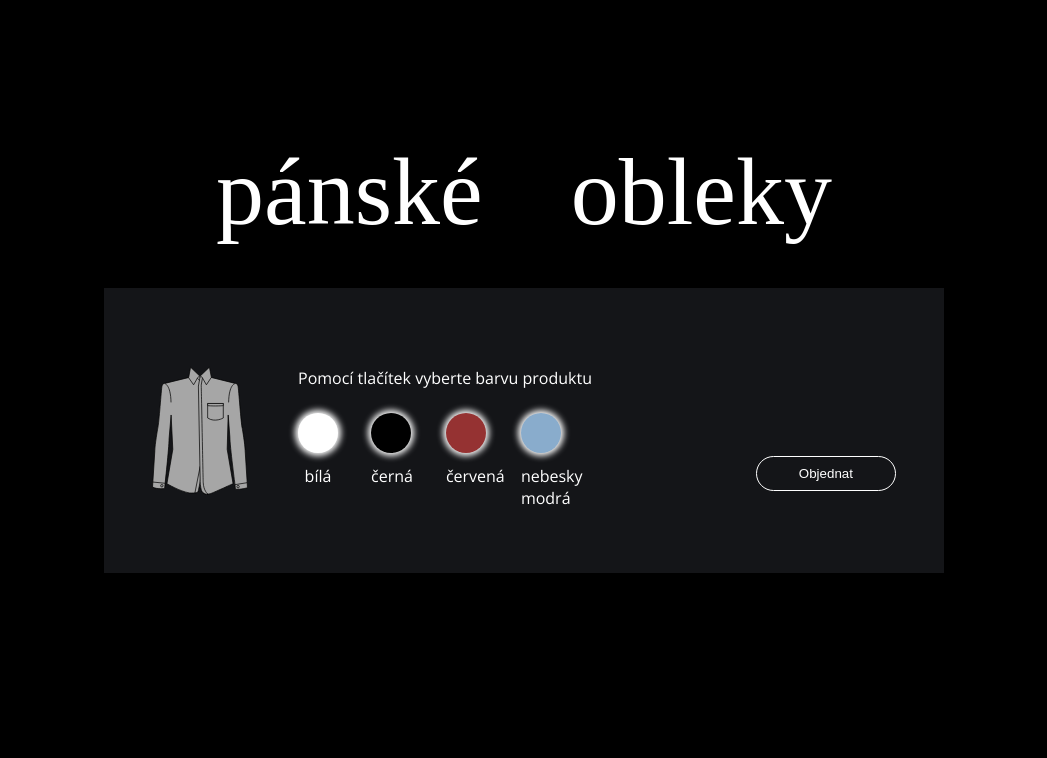
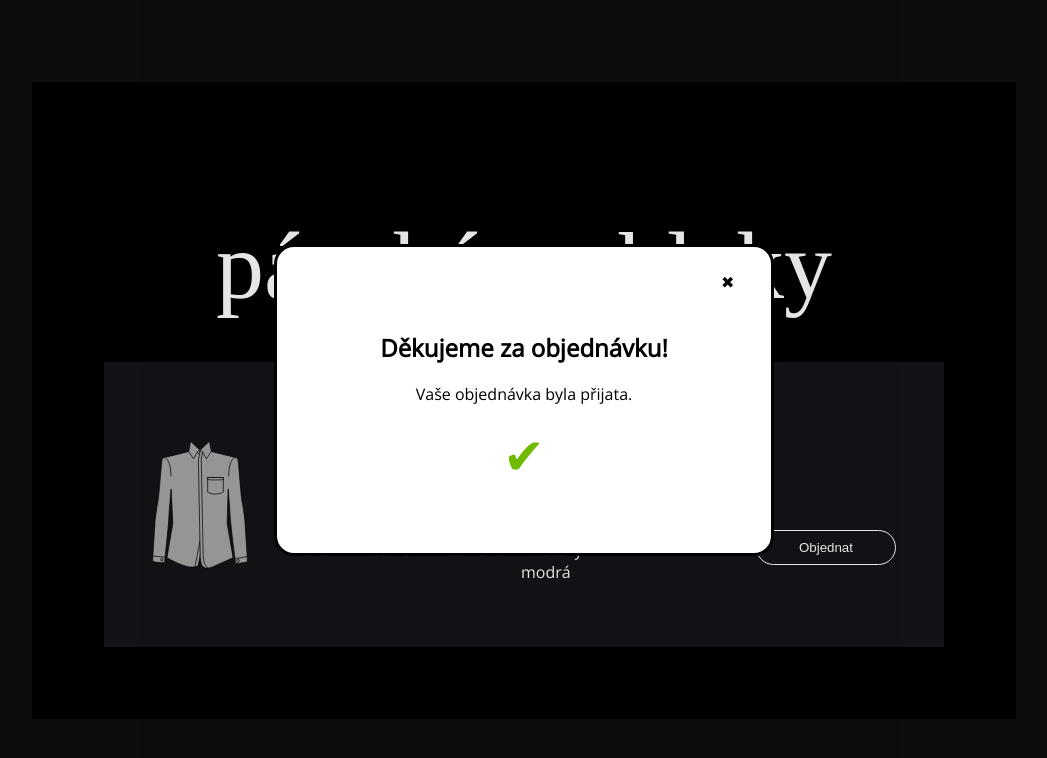
Before and after one commit to MarketaTrnkova/panske-obleky, a plain HTML site: page index.html in a window 1280 px wide. Both pictures are taken after a click on the button "Objednat". Shown: the whole page, without its empty margins (116-1163 px from the left). Drawn offline with nearby package versions, Linux system fonts and the light colour scheme; a web font is replaced by a local one.

Commit message:
vycetrovani obsahu, pridani javascriptu

```diff
--- a/index.html
+++ b/index.html
@@ -5,11 +5,12 @@
     <meta name="viewport" content="width=device-width, initial-scale=1.0" />
     <link rel="stylesheet" href="style.css" />
 
-    <script type="module" src="index.js"></script>
-
     <title>Pánské obleky</title>
   </head>
   <body>
+    <div class="center">
+
+      <div class="content-wrapper">
         <header>
           <div class="container">
             <h1 class="site-title">
@@ -65,17 +66,27 @@
               <p>Pomocí tlačítek vyberte barvu produktu</p>
               <div class="choose-colors">
                 <div class="color-option">
-            <div class="color-option__box"></div>
                   <p id="white" class="color-option__name">bílá</p>
                   <p id="black" class="color-option__name">černá</p>
                   <p id="red" class="color-option__name">červená</p>
                   <p id="blue" class="color-option__name">nebesky modrá</p>
                 </div>
               </div>
+            </div>
+            <div class="button-wrapper">
+              <button id="orderBtn">Objednat</button>
+            </div>
 
         </div>
-<button id="orderBtn">Objednat</button>
+
+        <dialog id="dialog">
+          <div class="close-dialog-wrapper"><span class="close-dialog-icon" >&#10006;</span></div>
+          <h2>Děkujeme za objednávku!</h2>
+          <p>Vaše objednávka byla přijata.</p>
+          <span id="dialog-icon">&#10004;</span>
+        </dialog>
       </div>
-    </div>
+    <div>
+    <script src="index.js"></script>
   </body>
 </html>
--- a/index.js
+++ b/index.js
@@ -1 +1,39 @@
-console.log('funguju');
+const productImage = document.querySelector("#product-image");
+const tShirt= document.querySelector(".t-shirt");
+const whiteBtn = document.querySelector("#white");
+const blackBtn = document.querySelector("#black");
+const redBtn = document.querySelector("#red");
+const blueBtn = document.querySelector("#blue");
+const orderBtn = document.querySelector("#orderBtn");
+const dialog = document.querySelector("#dialog");
+const closeBtn = document.querySelector(".close-dialog-icon");
+
+
+whiteBtn.addEventListener("click", ()=>{
+    productImage.style.fill = "white";
+    tShirt.style.stroke = "black";
+})
+
+blackBtn.addEventListener("click", ()=>{
+    productImage.style.fill = "black";
+    tShirt.style.stroke = "white";
+})
+
+redBtn.addEventListener("click", ()=>{
+    productImage.style.fill = "#953232";
+    tShirt.style.stroke = "black";
+})
+blueBtn.addEventListener("click", ()=>{
+    productImage.style.fill = "#89ACCC";
+    tShirt.style.stroke = "black";
+})
+
+orderBtn.addEventListener("click", ()=>{
+    if (dialog){
+        dialog.showModal();
+    }
+})
+
+closeBtn.addEventListener("click", ()=>{
+    dialog.close(); // Pokud chcete dialog rovněž zavřít
+})
--- a/style.css
+++ b/style.css
@@ -10,17 +10,37 @@
 html {
   font-family: "Open Sans", sans-serif;
   font-size: 16px;
+  height: 100vh;
 }
 
 body {
+  height: 100%;
+  background-color: #0E0E0E;
+  color: white;
+  margin: 0;
+}
+
+.center{
+  height: 100%;
+  display: flex;
+  align-content: center;
+}
+
+.content-wrapper{
   background-color: black;
-  color: white;
+  height: auto;
+  width: calc(840px + 9rem);
+  display: flex;
+  flex-direction: column;
+  justify-content: center;
+  align-items: center;
+  margin: auto;
 }
 
 .container {
   max-width: 840px;
-  margin-left: auto;
-  margin-right: auto;
+  max-height: 479px;
+  margin-bottom: 4.5rem;
 }
 
 header {
@@ -29,6 +49,9 @@ header {
   background-position: center, center;
   background-repeat: no-repeat, repeat-x;
   height: 360px;
+  width: 100%;
+  display: flex;
+  justify-content: center;
 }
 
 .product {
@@ -110,6 +133,7 @@ h1.site-title span {
   background-color: #89ACCC;
 }
 
+
 #orderBtn {
   height: 35px;
   width: 140px;
@@ -117,7 +141,34 @@ h1.site-title span {
   border-radius: 50px;
   background-color: transparent;
   color: white;
+  margin-top: 9em;
+  margin-left: 12em;
+}
+
+#orderBtn:hover{
+  cursor: pointer;
+  border: solid white 2px;
+  background-color: black;
+}
+
+dialog{
+  text-align: center;
+  width: 500px;
+  padding: 4rem;
+  background-color: white;
+  border-radius: 20px;
+}
+.close-dialog-wrapper{
   position: relative;
-  top: 9em;
-  left: 12em;
+  width: 100%;
 }
+.close-dialog-icon{
+  position: absolute;
+  left: 380px;
+  top: -40px;
+  cursor: pointer;
+}
+#dialog-icon{
+  font-size: 50px;
+  color: rgb(112, 187, 0);
+}
```
Lines whose indentation alone changed are shown as unchanged.
